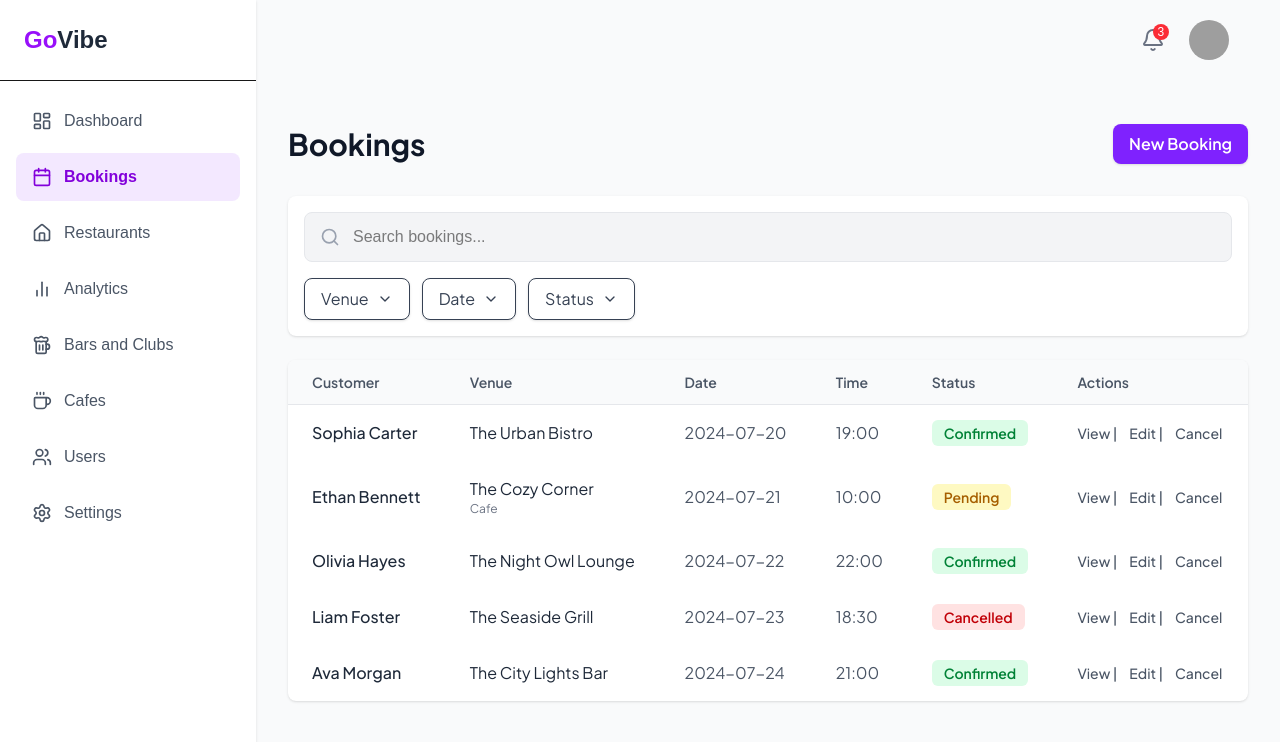
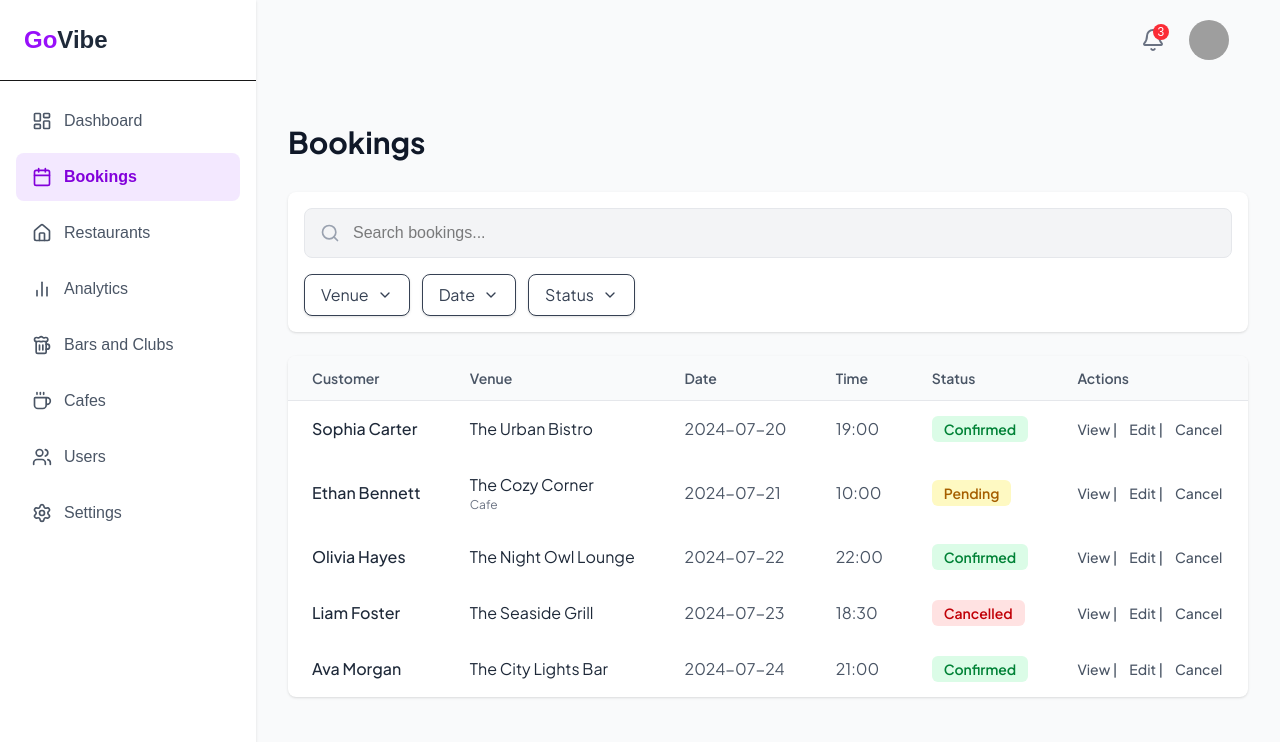
Before and after one commit to GoVibee/admin, a Next.js app: page /pages/bookings in a window 1280 px wide. Shown: the top 742 px of the page. Built offline with nearby package versions, Linux system fonts and the light colour scheme; grey boxes are pictures that could not be loaded.

Commit message:
updated bookings

```diff
--- a/src/app/pages/bookings/page.tsx
+++ b/src/app/pages/bookings/page.tsx
@@ -96,9 +96,10 @@ export default function HomePage() {
           {/* Header Section */}
           <div  className="flex flex-col font-plus md:flex-row md:items-center md:justify-between mb-8 gap-4">
             <h1 className="text-3xl font-bold text-gray-900">Bookings</h1>
-            <button className="bg-violet-600 cursor-pointer text-white px-4 py-2 rounded-lg font-semibold shadow-sm hover:bg-violet-700 transition-colors self-start md:self-auto">
+            {/* <button className="bg-violet-600 cursor-pointer text-white px-4 py-2 rounded-lg font-semibold shadow-sm hover:bg-violet-700 transition-colors self-start md:self-auto">
               New Booking
-            </button>
+            </button> */}
+            <div className="w-40"/>
           </div>
 
           {/* Search and Filter Section */}
@@ -135,7 +136,7 @@ export default function HomePage() {
                     <th className="px-6 py-3 text-sm font-semibold text-gray-600">Actions</th>
                   </tr>
                 </thead>
-                <tbody className="divide-y divide-gray-200">
+                <tbody className="divide-y divide-gray-200 font-plus">
                   {bookingsData.map((booking, index) => (
                     // On mobile, each row is a card. On desktop, it's a standard table row.
                     <tr key={index} className="block md:table-row p-4 md:p-0 border-b md:border-b-0">
```
